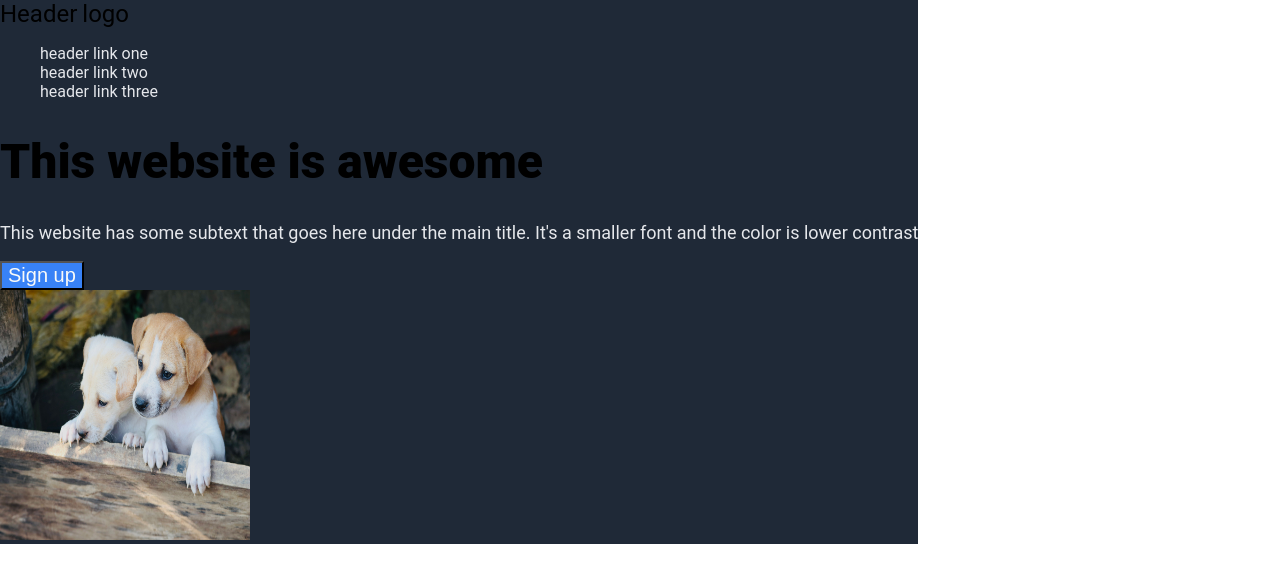
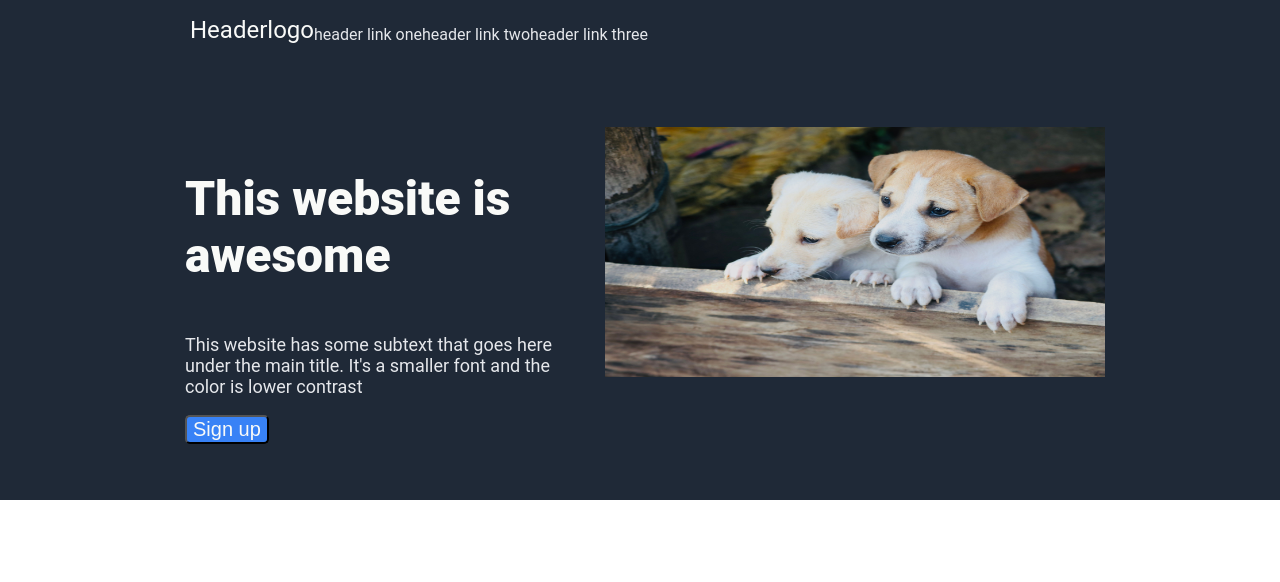
Before and after one commit to charliefenton-png/landing-page, a plain HTML site: page index.html in a window 1280 px wide. Drawn offline with Linux system fonts and the light colour scheme.

Commit message:
changed layout

```diff
--- a/index.html
+++ b/index.html
@@ -8,16 +8,15 @@
 </head>
 <body>
   <div class="header">
-    <div class="headerlogobox">
+    <ul class="toplinks">
       <div class="headerlogoone">Header</div>
       <div class="headerlogotwo">logo</div>
-    </div>
-    <ul class="toplinks">
       <li class="toplinkone">header link one</li>
       <li class="toplinktwo">header link two</li>
       <li class="toplinkthree">header link three</li>
     </ul>
-    <div class="middleleft">
+    <div class="middlecontainer">
+      <div class="middleleft">
       <h1 class="toptext">This website is awesome</h1>
       <p class="toppara">This website has some subtext that goes here under the main title.
         It's a smaller font and the color is lower contrast</p>
@@ -29,6 +28,7 @@
       alt="Two playful puppies curiously peeking over a wooden board,
       showcasing their adorable nature." />
     </div>
+    </div>
   </div>
 </body>
 </html>
--- a/styles.css
+++ b/styles.css
@@ -5,11 +5,15 @@ margin: 0;
 }
 
 .header {
+display: flex;
+flex-direction: column;
 background-color: #1F2937;
+min-height: 500px;
+min-width: 100%;
 }
 
 img {
-width: 250px;
+width: 500px;
 height: 250px;
 }
 
@@ -22,26 +26,55 @@ color: #E5E7EB;
 background-color: #3882F6;
 color: #F9FAF8;
 font-size: 20px;
+border-radius: 5px;
 }
 
 .headerlogoone,.headerlogotwo {
 font-size: 24px;
 display: flex;
+color: #F9FAF8;
 }
 
-.headerlogobox {
-display: flex;
-gap: 5px;
-}
 
 .toptext {
 font-size: 48px;
 font-weight: 900;
 display: flex;
 align-items: center;
+color: #F9FAF8;
 }
 
 .toppara {
 color: #E5E7EB;
 font-size: 18px;
 }
+
+.middleleft {
+display: flex;
+flex-direction: column;
+align-items: flex-start;
+justify-content: center;
+max-width: 400px;
+max-height: fit-content;
+margin-top: 78px;
+margin-left: 185px;
+}
+
+.middleright {
+display: flex;
+}
+
+
+.middlecontainer {
+display: flex;
+align-items: center;
+gap: 20px;
+}
+
+
+.toplinks {
+display: flex;
+max-height: fit-content;
+align-items: flex-end;
+margin-left: 150px;
+}
```
